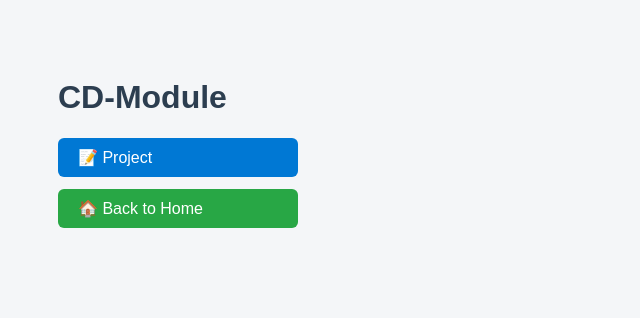
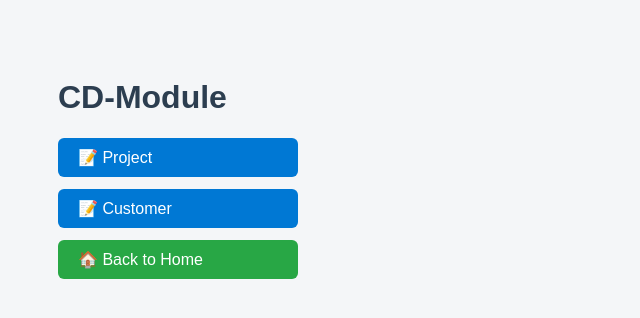
Before and after one commit to asik500/BFT-PROJECT, a Django app: page /construction-department/ in a window 1280 px wide. Shown: the top 318 px of the page, without its empty margins (0-640 px from the left). Run offline with Django 5.2, Linux system fonts and the light colour scheme.

Commit message:
Register customer app and add routing

```diff
--- a/bft_garden/settings.py
+++ b/bft_garden/settings.py
@@ -32,6 +32,7 @@ INSTALLED_APPS = [
     'home',
     'construction_department',
     'project',
+    'customer',  # Your custom app
 ]
 
 # ⚙️ Middleware
--- a/construction_department/templates/construction_department/construction_department.html
+++ b/construction_department/templates/construction_department/construction_department.html
@@ -60,6 +60,10 @@
       <button class="nav-button">📝 Project</button>
     </a>
 
+<a href="{% url 'customer_list' %}">
+      <button class="nav-button">📝 Customer</button>
+    </a>
+
     <a href="{% url 'home' %}">
       <button class="nav-button home-button">🏠 Back to Home</button>
     </a>
--- a/construction_department/urls.py
+++ b/construction_department/urls.py
@@ -3,4 +3,5 @@ from .views import construction_department_view
 urlpatterns = [
     path('', construction_department_view, name='construction_department'),
     path('project/', include('project.urls')),        # ✅ Ensures projects are accessible
+    path('customer/', include('customer.urls')),  # ✅ Ensures contractors are accessible
 ]
```
Also changed, not shown: .github/workflows/main_bft-erp-app.yml, db.sqlite3.
